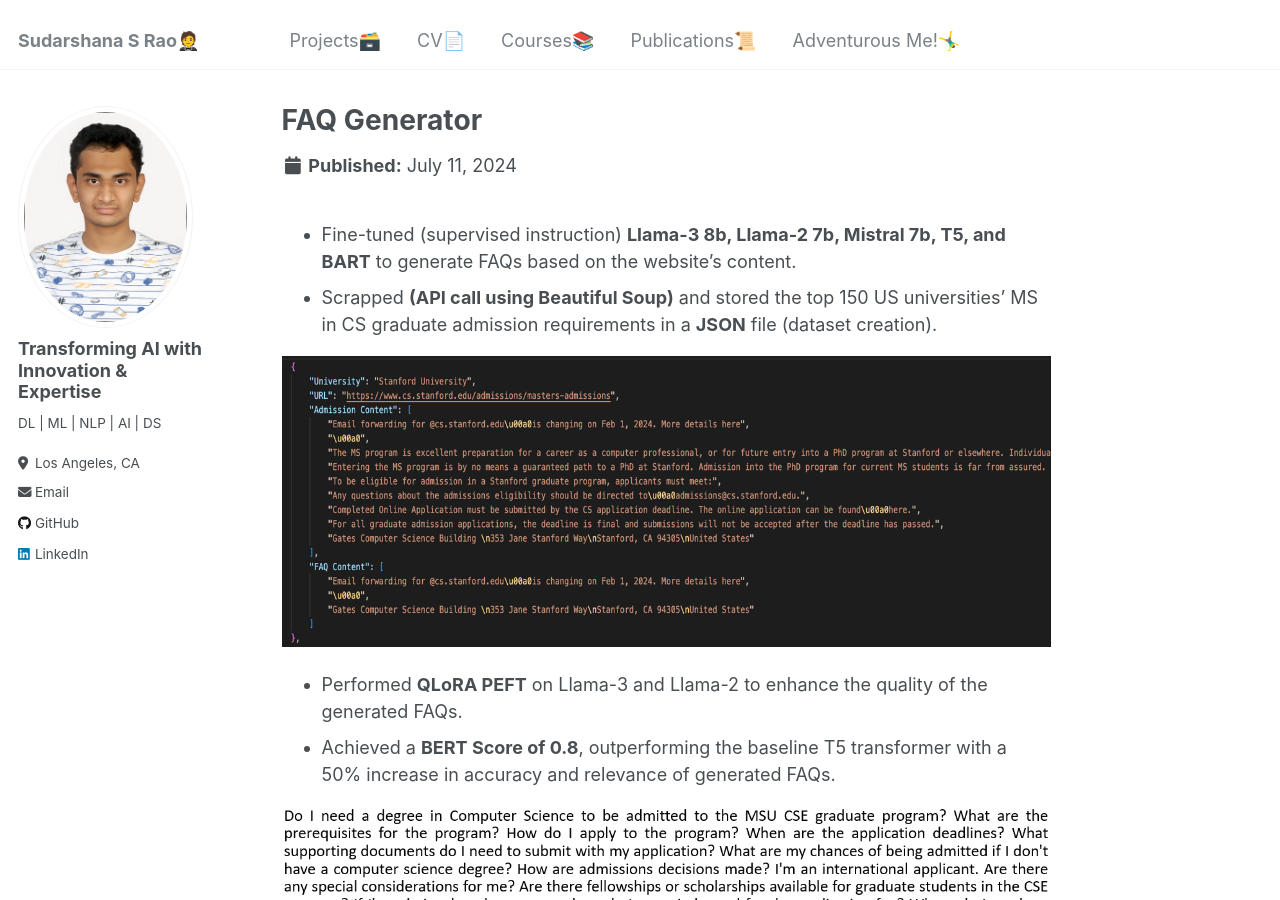
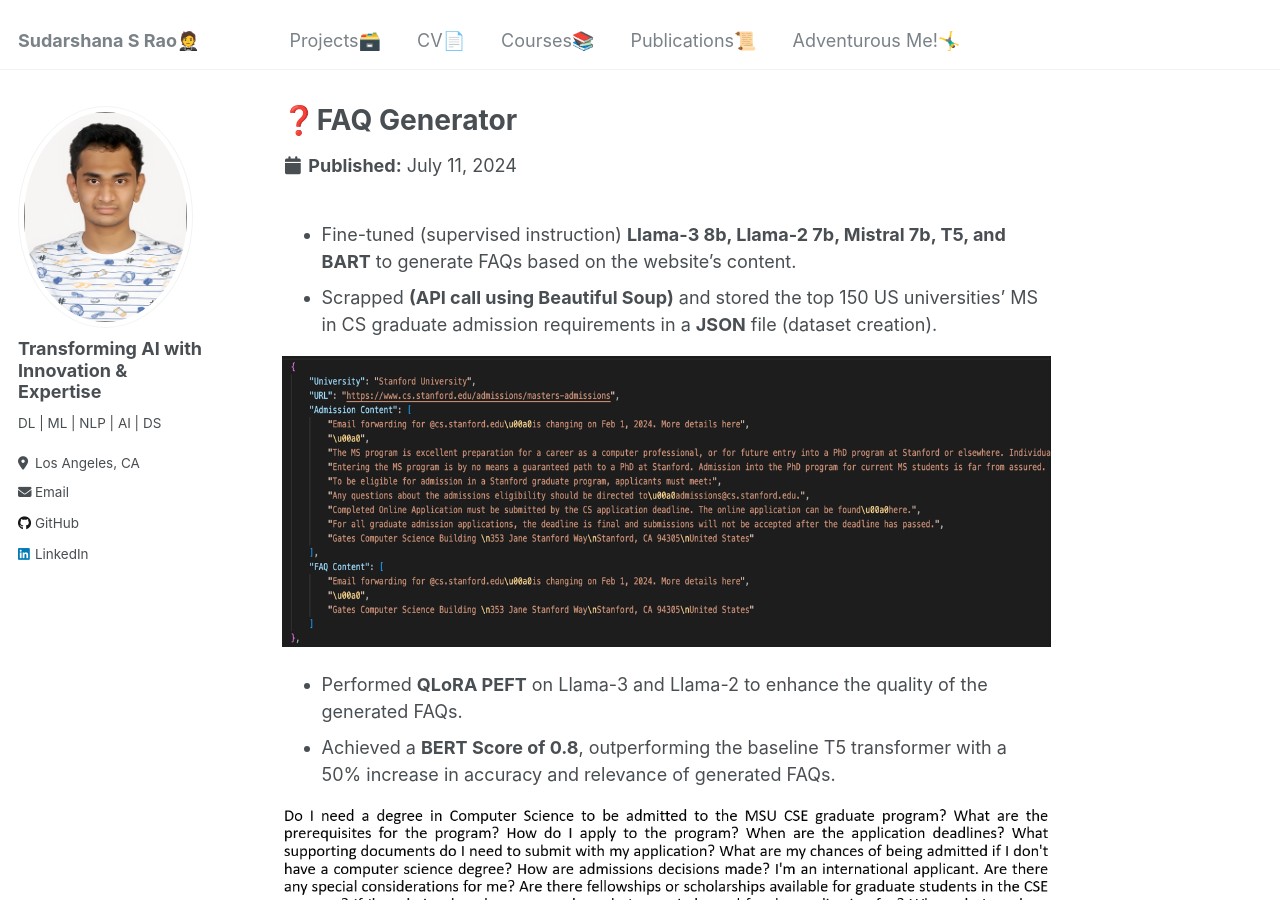
Before and after one commit to SudarshanaSRao/SudarshanaSRao.github.io, a Jekyll site: the page built from _portfolio/portfolio-1.md, in a window 1280 px wide and 900 px high. Built offline with Jekyll 4.4.1, drawn with Linux system fonts in a browser that asks for light colours.

```diff
--- a/_portfolio/portfolio-1.md
+++ b/_portfolio/portfolio-1.md
@@ -1,5 +1,5 @@
 ---
-title: "FAQ Generator"
+title: "❓FAQ Generator"
 excerpt: "<img height='600'  width='600' src='/images/summ.png'>"
 collection: portfolio
 ---
```
